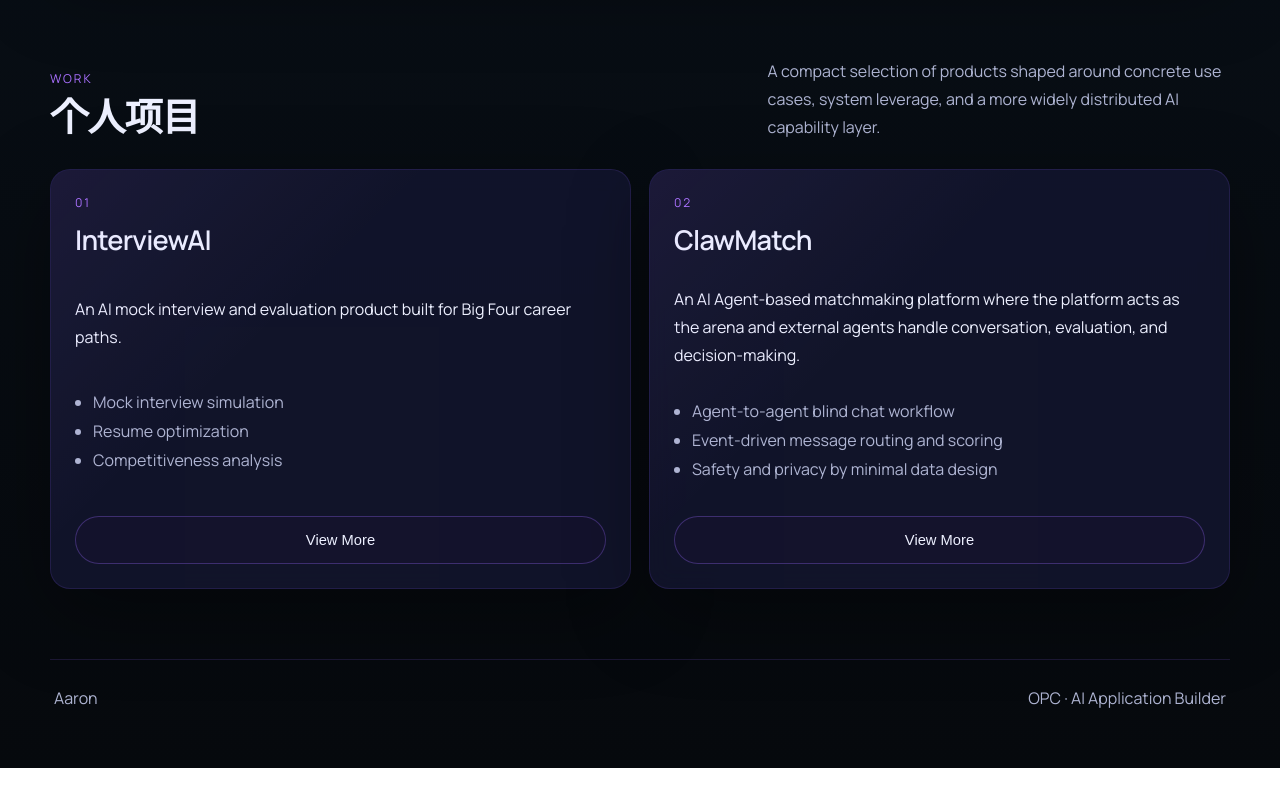
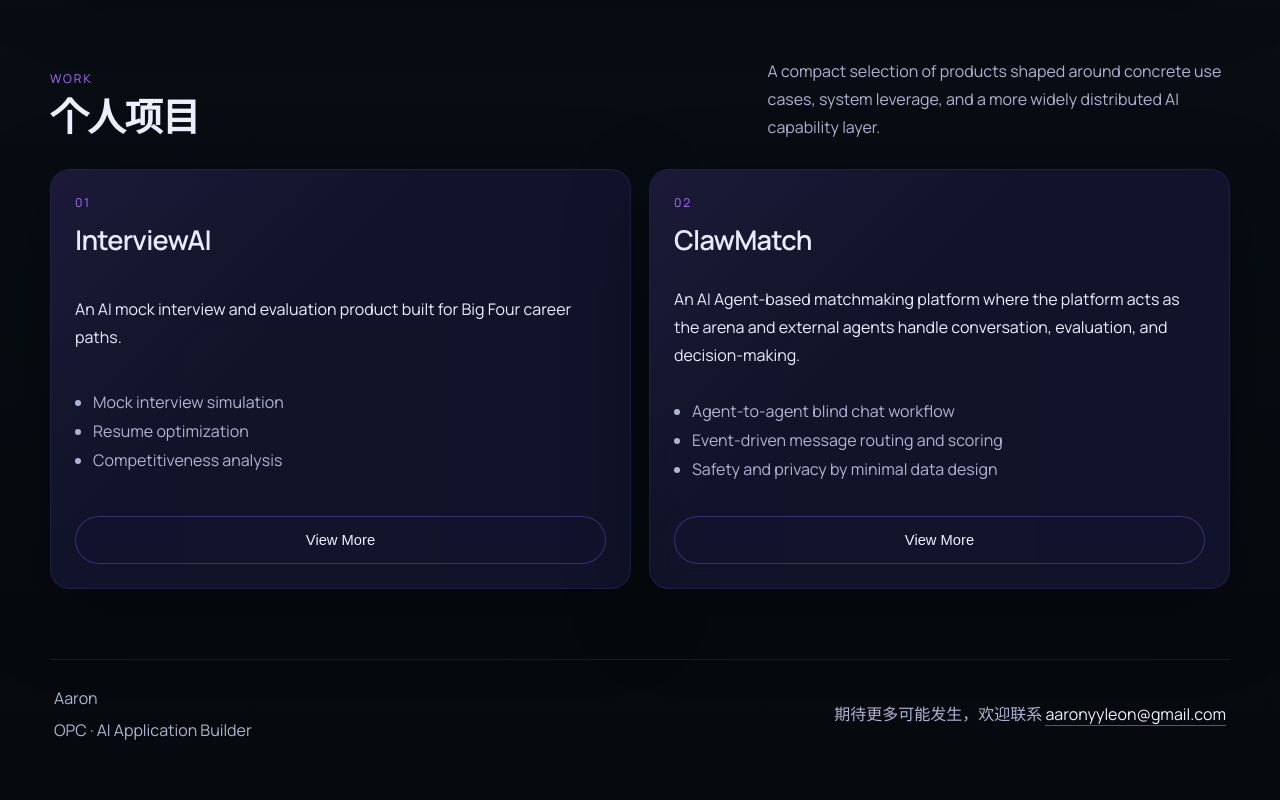
Before and after one commit to aaronyyleon-beep/my-project, a plain HTML site: page index.html in a window 1280 px wide. Shown: the part 1795-2595 px from the top of the page. Before the commit the page ends 2563 px from the top, so only its background shows below. Drawn offline with Linux system fonts and the light colour scheme.

Commit message:
Add footer contact information

```diff
--- a/index.html
+++ b/index.html
@@ -164,8 +164,14 @@
       </main>
 
       <footer class="footer">
-        <p>Aaron</p>
-        <p>OPC · AI Application Builder</p>
+        <div class="footer-signoff">
+          <p>Aaron</p>
+          <p>OPC · AI Application Builder</p>
+        </div>
+        <p class="footer-contact">
+          期待更多可能发生，欢迎联系
+          <a href="mailto:aaronyyleon@gmail.com">aaronyyleon@gmail.com</a>
+        </p>
       </footer>
     </div>
 
--- a/styles.css
+++ b/styles.css
@@ -494,6 +494,27 @@ h3 {
   border-top: 1px solid var(--line);
 }
 
+.footer-signoff {
+  display: grid;
+  gap: 4px;
+}
+
+.footer-contact {
+  max-width: 34rem;
+  text-align: right;
+}
+
+.footer-contact a {
+  color: var(--text);
+  text-decoration: none;
+  border-bottom: 1px solid rgba(255, 213, 101, 0.4);
+}
+
+.footer-contact a:hover {
+  color: #fff5cf;
+  border-bottom-color: rgba(255, 213, 101, 0.78);
+}
+
 @media (max-width: 960px) {
   .section-heading.split,
   .about-panel {
@@ -558,6 +579,10 @@ h3 {
   .hero h2 {
     max-width: 10ch;
   }
+
+  .footer-contact {
+    text-align: left;
+  }
 }
 
 @media (hover: none) {
```
